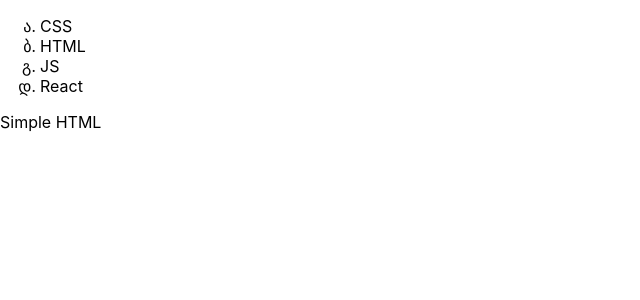
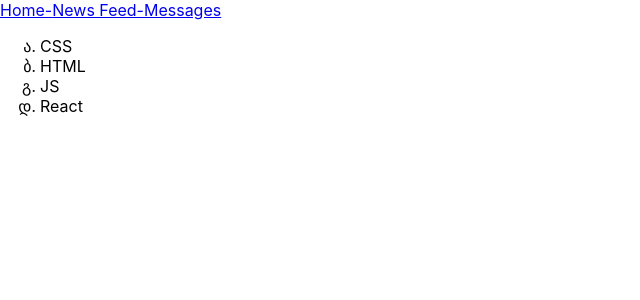
Before and after one commit to LapatinKostya/react-ts-samurai, a React (Create React App) app: page / in a window 1280 px wide. Shown: the top 300 px of the page, without its empty margins (0-640 px from the left). Built offline with nearby package versions, Linux system fonts and the light colour scheme.

Commit message:
09. Lesson React JS (import export)

```diff
--- a/src/App.tsx
+++ b/src/App.tsx
@@ -1,19 +1,17 @@
 import React from 'react';
 import './App.css';
-import {NewComponent} from "./NewComponent";
+import {Header} from "./Header";
+import {Technologies} from "./Technologies";
 
 function App() {
     return (
         <div className="App">
-            <ul>
-                <li>CSS</li>
-                <li>HTML</li>
-                <li>JS</li>
-                <li>React</li>
-            </ul>
-            <NewComponent/>
+            <Header/>
+            <Technologies/>
         </div>
-    );
+    )
 }
 
+
+
 export default App;
--- /dev/null
+++ b/src/Header.tsx
@@ -0,0 +1,11 @@
+import React from "react";
+
+export const Header = () => {
+    return (
+        <div>
+            <a href={'#s'}>Home-</a>
+            <a href={'#s'}>News Feed-</a>
+            <a href={'#s'}>Messages</a>
+        </div>
+    )
+}
--- a/src/NewComponent.tsx
+++ /dev/null
@@ -1,7 +0,0 @@
-import React from "react";
-
-export const NewComponent = () => {
-    return (
-        <div>Simple HTML</div>
-    );
-}
--- /dev/null
+++ b/src/Technologies.tsx
@@ -0,0 +1,12 @@
+import React from "react";
+
+export const Technologies = () => {
+    return (
+        <ul>
+            <li>CSS</li>
+            <li>HTML</li>
+            <li>JS</li>
+            <li>React</li>
+        </ul>
+    )
+}
```
